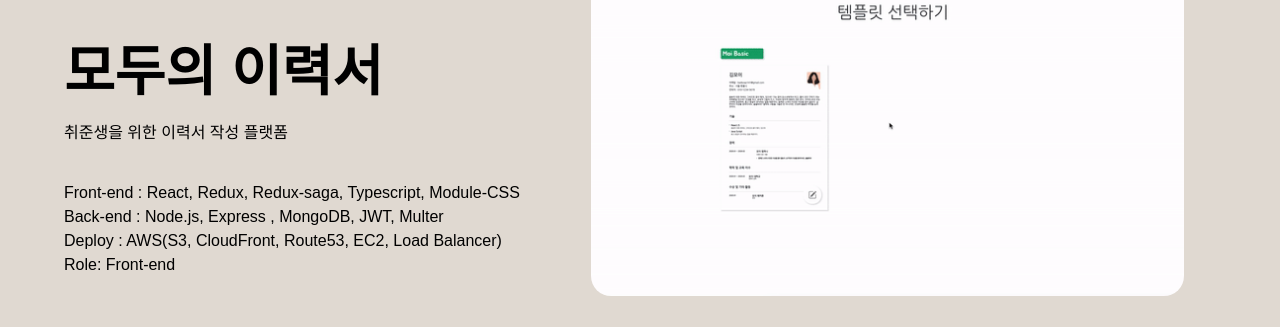
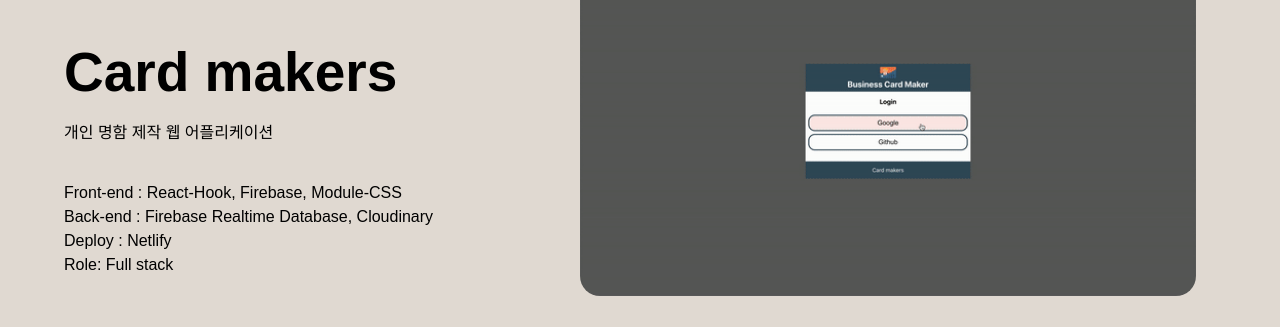
Before and after one commit to feelslikemmmm/portfolio, a React (Create React App) app: page / in a window 1280 px wide. Shown: the part 1000-1327 px from the top of the page. Built offline with nearby package versions, Linux system fonts and the light colour scheme.

Commit message:
update Project

```diff
--- a/src/components/home/section/Section.jsx
+++ b/src/components/home/section/Section.jsx
@@ -62,7 +62,7 @@ const Section = () => {
               <span className={styles.left__profile__span}>
                 <span>
                   /Web Portfolio&nbsp;&nbsp;&nbsp;&nbsp;&nbsp;&nbsp;&nbsp;&nbsp;
-                  &nbsp;&nbsp;&nbsp;
+                  &nbsp;&nbsp;&nbsp;&nbsp;
                 </span>
               </span>
             </div>
--- a/src/data/Data.js
+++ b/src/data/Data.js
@@ -1,6 +1,21 @@
 let Data = [
   {
     id: 1,
+    project: 'Toy Project',
+    title: 'Card makers',
+    subtitle: '개인 명함 제작 웹 어플리케이션',
+    front: 'Front-end : React-Hook, Firebase, Module-CSS',
+    back: 'Back-end : Firebase Realtime Database, Cloudinary',
+    deploy: 'Deploy : Netlify',
+    role: 'Full stack',
+    img: '/card-makers.gif',
+    src: 'https://cardmakers.netlify.app/',
+    git: 'https://github.com/feelslikemmmm/card_maker',
+    background: 'rgb(224,217,209)',
+    fontColor: 'black',
+  },
+  {
+    id: 2,
     project: 'Team Project',
     title: '모두의 이력서',
     subtitle: '취준생을 위한 이력서 작성 플랫폼',
@@ -17,11 +32,11 @@ let Data = [
     img: '/moi.gif',
     src: 'https://everymoi.com/',
     git: 'https://github.com/codestates/Moi_Client',
-    background: 'rgb(224,217,209)',
+    background: '#fff',
     fontColor: 'black',
   },
   {
-    id: 2,
+    id: 3,
     project: 'Toy Project',
     title: 'Airmug Pro',
     subtitle: 'Apple과 같은 인터랙션을 활용한 Web Site',
@@ -31,11 +46,12 @@ let Data = [
     img: '/airmug-pro.gif',
     src: 'https://airmug-pro.netlify.app/',
     git: 'https://github.com/feelslikemmmm/Apple-InteractiveWebProject',
-    backgorund: '#FFF',
+    background: 'rgb(224,217,209)',
+    color: 'black',
     fontColor: 'black',
   },
   {
-    id: 3,
+    id: 4,
     project: 'Toy Project',
     title: 'Portfolio',
     subtitle: 'Project Portfolio',
@@ -45,12 +61,12 @@ let Data = [
     img: '/portfolio.gif',
     src: 'https://jeonnakwon-portfolio.netlify.app/',
     git: 'https://github.com/feelslikemmmm/portfolio',
-    background: '#333333',
-    color: '#FFF',
-    fontColor: '#FFF',
+    background: '#fff',
+    color: 'black',
+    fontColor: 'black',
   },
   {
-    id: 4,
+    id: 5,
     project: 'Toy Project',
     title: 'Find Carrot',
     subtitle: '벌레를 피해 당근 찾아내기',
@@ -60,9 +76,9 @@ let Data = [
     img: '/findcarrot.gif',
     src: 'https://find-carrot.netlify.app',
     git: 'https://github.com/feelslikemmmm/fun_game',
-    background: '#2A3E45',
-    color: '#FFF',
-    fontColor: '#fff',
+    background: 'rgb(224,217,209)',
+    color: 'black',
+    fontColor: 'black',
   },
 ];
 export default Data;
--- a/src/data/Datas.js
+++ b/src/data/Datas.js
@@ -1,6 +1,19 @@
 let Datas = [
   {
     id: 1,
+    title: 'Card makers',
+    subtitle: '개인 명함 제작 웹 어플리케이션',
+    desc: 'Card makers는 개인 명함 제작 토이 프로젝트 입니다',
+    desc2: 'React-router를 이용해 사용자가 로그인할 수 있는 페이지와',
+    desc3: '로그인 한 사용자가 명함을 만들 수 있는 메인페이지 두가지로 나누어 제작했습니다',
+    itemTitle: ['Assignment', 'Objective', 'Project Includes', 'Year'],
+    assignment: ['React-router를 이용한 페이지 분기 처리', 'Firebase를 이용한 인증 로그인', 'Firebase RealtimeDatabase를 통한 실시간 데이터 서버에 저장', 'Cloudnaly를 통한 사용자 이미지 서버에 저장', '관련 Section에 대한 UI / UX 관리', 'Netlify를 이용한 배포'],
+    objective: ['소셜 로그인을 통한 간편한 로그인', '로그아웃을 해도 제작해둔 명함은 유지됩니다', '명함 수정시 프리뷰에 수정 내용 실시간 적용'],
+    includes: ['UI Design', 'Full stack', 'Deploy'],
+    year: ['2021 05'],
+  },
+  {
+    id: 2,
     title: '모두의 이력서',
     subtitle: '취준생을 위한 이력서 작성 플랫폼',
     desc: '4인이 팀을 이루어 제작한 프로젝트 입니다',
@@ -16,7 +29,7 @@ let Datas = [
     year: ['2021'],
   },
   {
-    id: 2,
+    id: 3,
     title: 'Airmug Pro',
     subtitle: 'Apple interaction project',
     desc: 'Airmug Pro는 애플 웹사이트에 적용된 인터랙션들을 공부하면서 만든 클론 토이 프로젝트입니다',
@@ -29,7 +42,7 @@ let Datas = [
     year: ['2020', '2021'],
   },
   {
-    id: 3,
+    id: 4,
     title: 'Portfolio Project',
     subtitle: 'Front-end Portfolio',
     desc: '프로젝트를 모아서 소개하는 웹 포트폴리오 프로젝트 입니다',
@@ -40,7 +53,7 @@ let Datas = [
     year: ['2021'],
   },
   {
-    id: 4,
+    id: 5,
     title: 'Find Carrot',
     subtitle: '벌레를 피해 당근 찾아내기',
     desc: 'Find Carrot은 Javascript로 제작한 토이 프로젝트 입니다',
```
Also changed, not shown: public/card-makers.gif (added).
